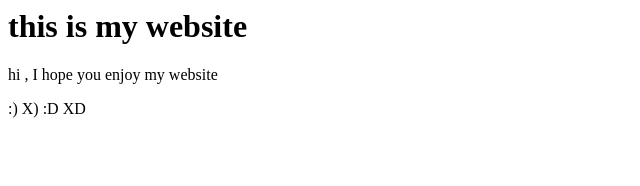
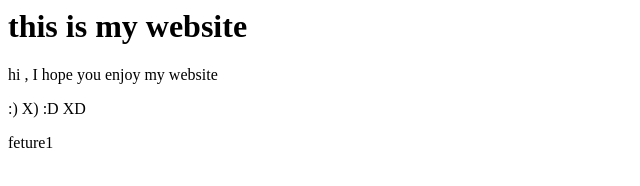
Before and after one commit to rmg-empire/awsome-repo, a plain HTML site: page index.html in a window 1280 px wide. Shown: the full height of the page, 0-640 px from the left. Drawn offline with Linux system fonts and the light colour scheme.

Commit message:
added feature 1

```diff
--- a/index.html
+++ b/index.html
@@ -3,4 +3,5 @@
 <h1> this is my website </h1>
 <p> hi , I hope you enjoy my website </p>
 <p>:) X) :D XD </p>
+<p>feture1</p>
 </html>
```
